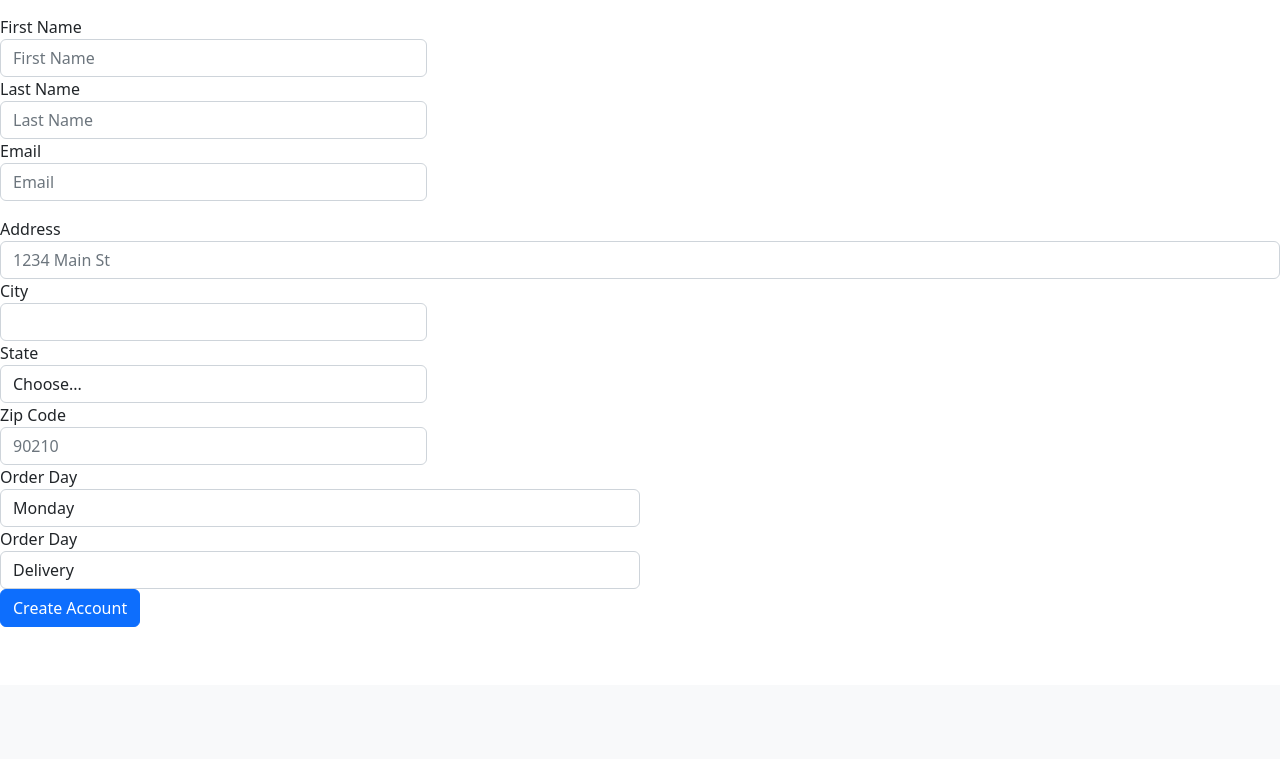
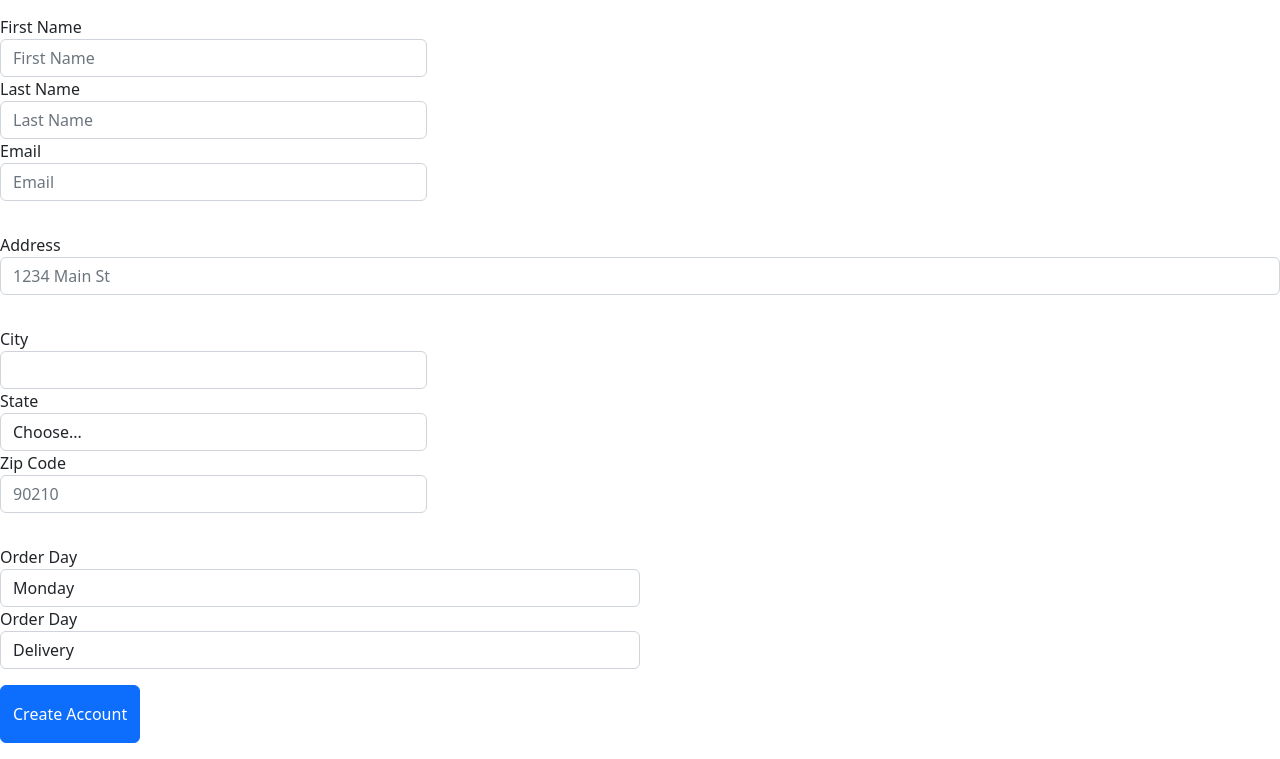
Before and after one commit to sarpuser/Grocer.io, a Python web app: template server/src/templates/newuser.html in a window 1280 px wide. Shown: the part 115-874 px from the top of the page. Before the commit the page ends 742 px from the top, so only its background shows below. Run offline with Jinja, Linux system fonts and the light colour scheme; the template is opened without the code that fills it, so the values that code supplies are empty.

Commit message:
newuser 5

```diff
--- a/server/src/templates/newuser.html
+++ b/server/src/templates/newuser.html
@@ -42,11 +42,11 @@
 			</div>
 
 
-			<div class="form-group">
+			<div class="form-group py-3">
 			<label for="address">Address</label>
 			<input type="text" class="form-control" id="address" placeholder="1234 Main St">
 			</div>
-			<div class="form-row">
+			<div class="form-row py-3">
 				<div class="form-group col-md-4">
 				  <label for="city">City</label>
 				  <input type="text" class="form-control" id="city">
@@ -69,7 +69,7 @@
 			</div>
 
 
-			<div class="form-row">
+			<div class="form-row py-3">
 				<div class="form-group col-md-6">
 					<label for="order_day">Order Day</label>
 					<select id="order_day" class="form-control">
@@ -92,7 +92,7 @@
 				</div>
 			</div>
 
-			<button type="button" class='btn btn-primary' onclick="create_account()">Create Account</button>
+			<button type="button" class='btn btn-primary py-3' onclick="create_account()">Create Account</button>
 			<!-- <label for="fname">First Name </label> 			COMMENTED OUT INCASE I NEED FOR LATER TO COMPARE FUNCTIONALITY
 			<input type="text" id="fname"> <br>
 			<label for="lname">Last Name </label>
```
